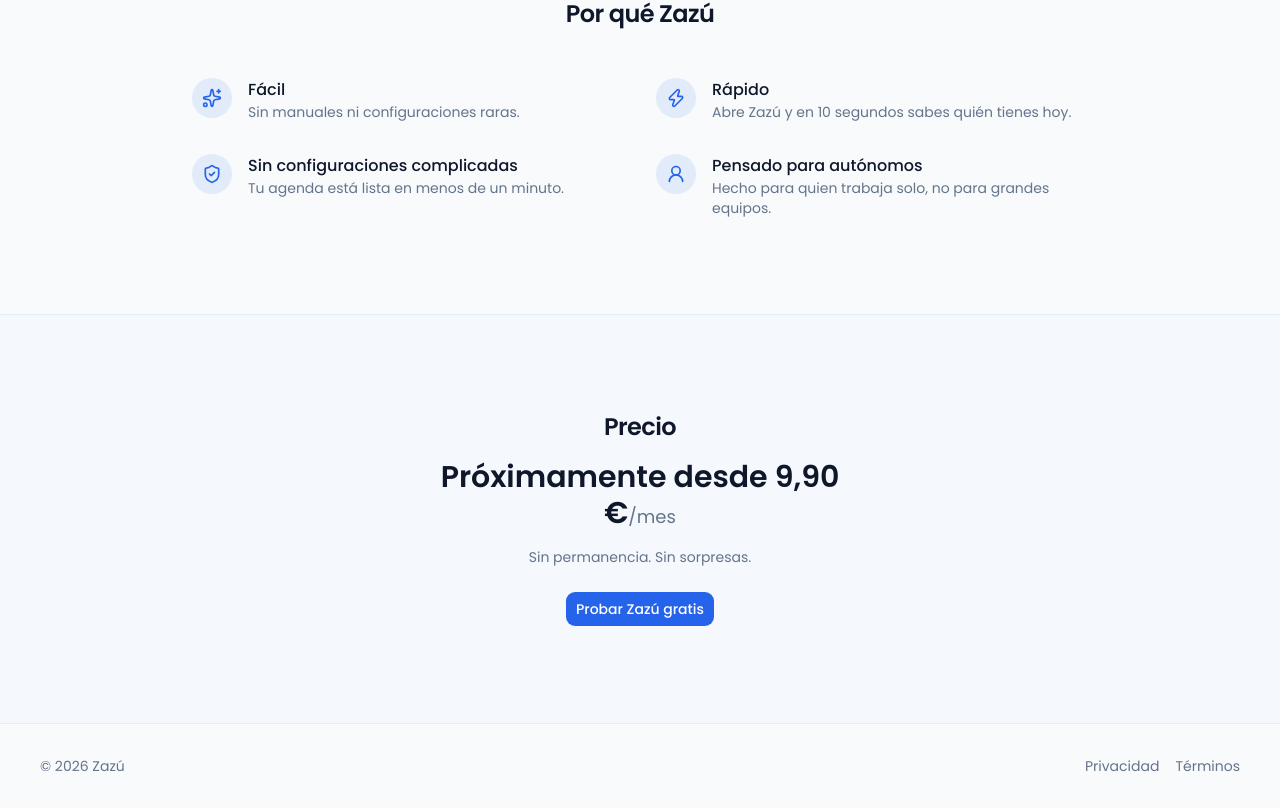
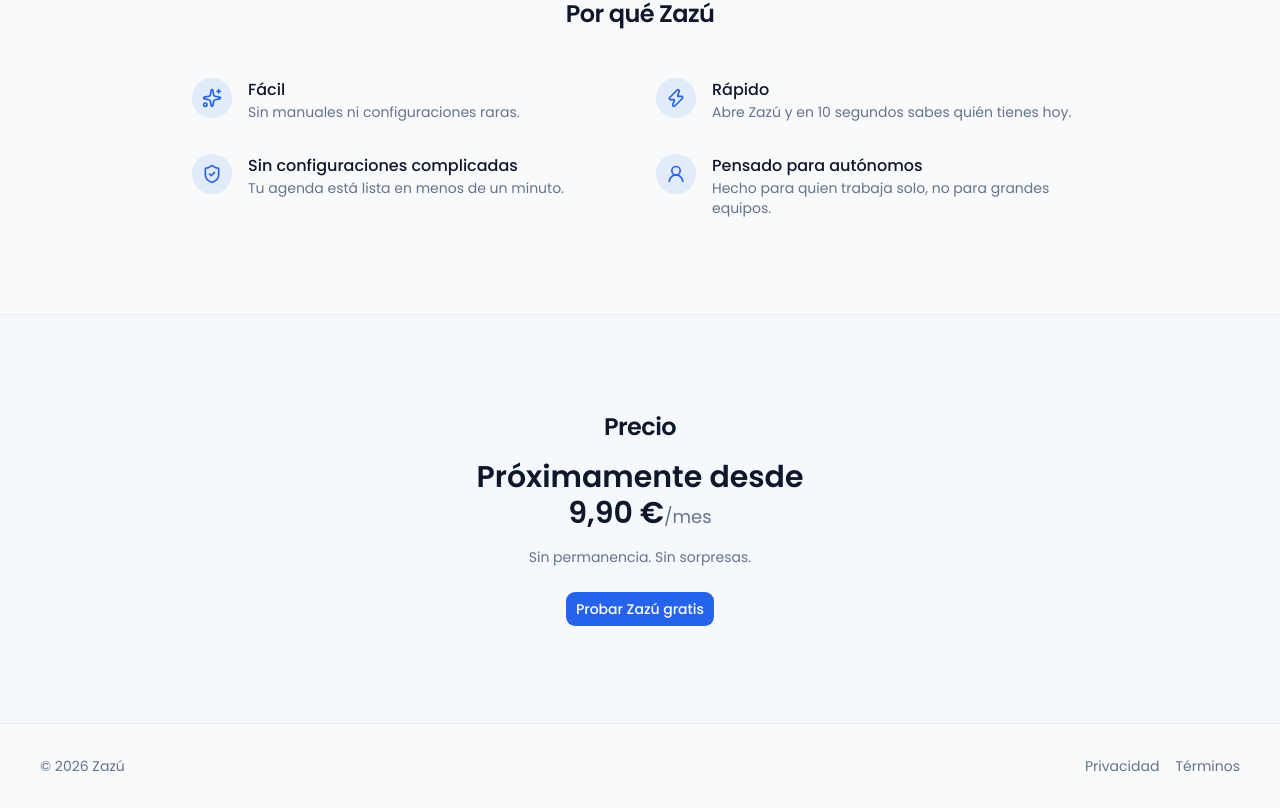
Before and after one commit to carlosarreguib/ZAZU, a Next.js app: page / in a window 1280 px wide. Shown: the part 1063-1871 px from the top of the page. Built offline with nearby package versions, Linux system fonts and the light colour scheme.

Commit message:
Ajustes texto

```diff
--- a/src/app/page.tsx
+++ b/src/app/page.tsx
@@ -113,7 +113,10 @@
           <div className="mx-auto flex w-full max-w-md flex-col items-center gap-4">
             <h2 className="text-2xl font-semibold tracking-tight">Precio</h2>
             <p className="text-3xl font-semibold">
-              Próximamente desde 9,90 €<span className="text-lg font-normal text-muted-foreground">/mes</span>
+              Próximamente desde{" "}
+              <span className="whitespace-nowrap">
+                9,90 €<span className="text-lg font-normal text-muted-foreground">/mes</span>
+              </span>
             </p>
             <p className="text-sm text-muted-foreground">
               Sin permanencia. Sin sorpresas.
```
